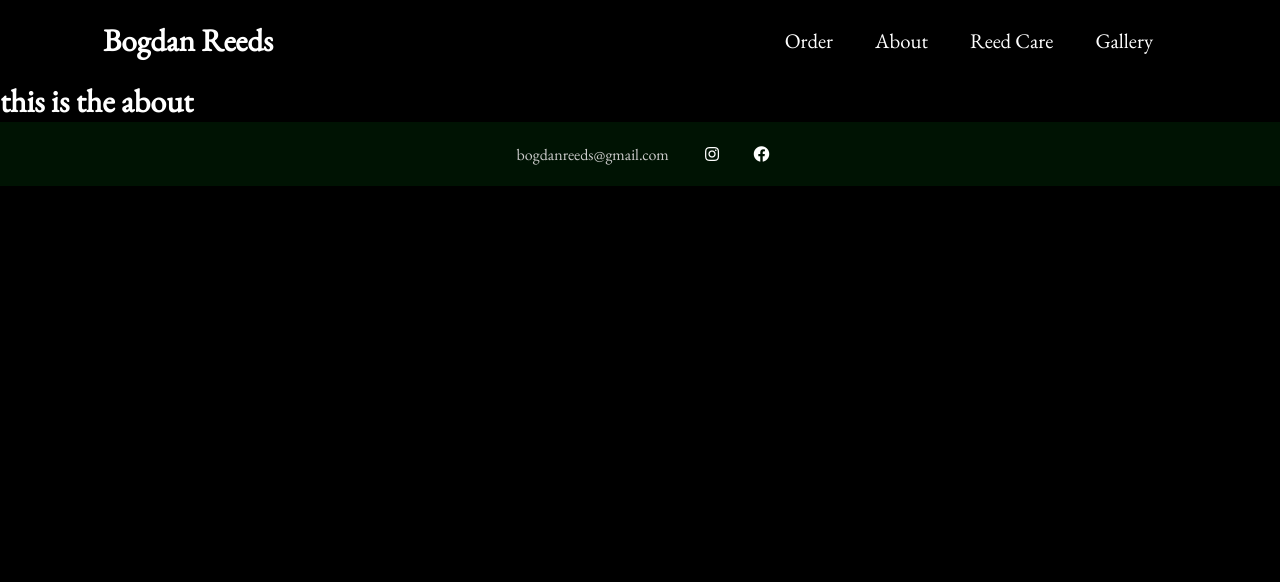
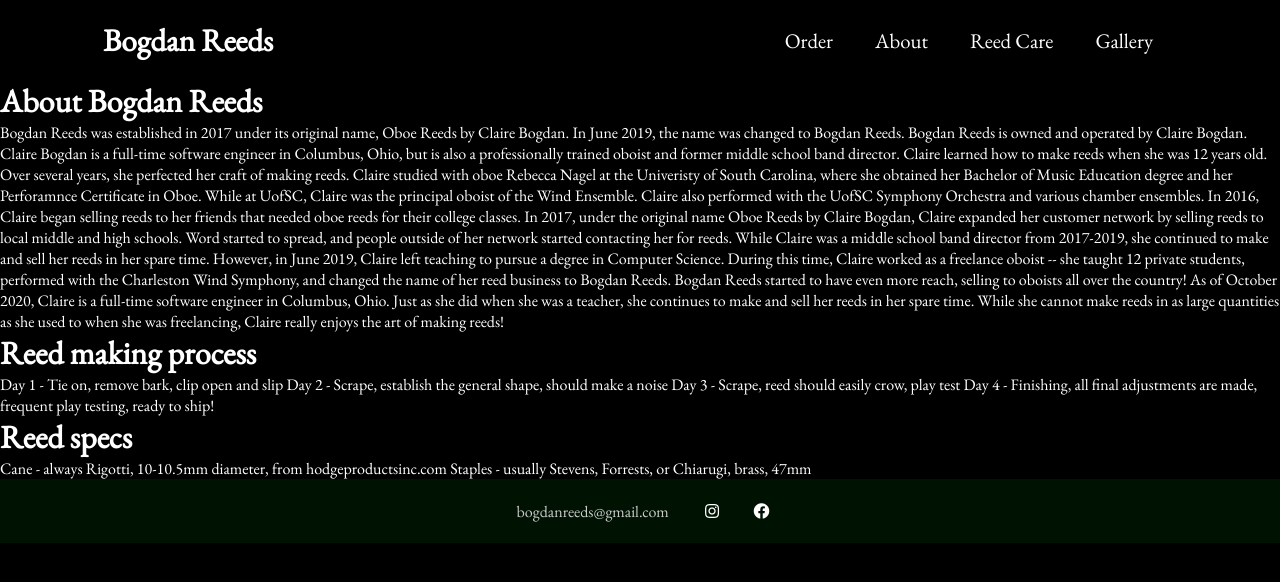
Before and after one commit to clairebogdan/bogdanreeds_website, a React (Create React App) app: page /about in a window 1280 px wide. Shown: the top 582 px of the page. Built offline with nearby package versions, Linux system fonts and the light colour scheme.

Commit message:
Added info to about page, edited quotes on Home, edited description on Order

```diff
--- a/src/components/pages/About.js
+++ b/src/components/pages/About.js
@@ -4,7 +4,48 @@ import '../../App.css'
 export default function About() {
     return (
         <>
-        <h1>this is the about</h1>
+        <h1>About Bogdan Reeds</h1>
+        <p>Bogdan Reeds was established in 2017 under its original name, Oboe Reeds
+            by Claire Bogdan. In June 2019, the name was changed to Bogdan Reeds. Bogdan Reeds
+            is owned and operated by Claire Bogdan. Claire Bogdan is a full-time software engineer
+            in Columbus, Ohio, but is also a professionally trained oboist and former middle school
+            band director.
+
+            Claire learned how to make reeds when she was 12 years old. Over several years, she
+            perfected her craft of making reeds. Claire studied with oboe Rebecca Nagel at the
+            Univeristy of South Carolina, where she obtained her Bachelor of Music Education degree
+            and her Perforamnce Certificate in Oboe. While at UofSC, Claire was the principal oboist of the Wind Ensemble. Claire also performed
+            with the UofSC Symphony Orchestra and various chamber ensembles.
+
+            In 2016, Claire began selling reeds to her friends that needed oboe reeds for their
+            college classes. In 2017, under the original name Oboe Reeds by Claire Bogdan, Claire
+            expanded her customer network by selling reeds to local middle and high schools. Word
+            started to spread, and people outside of her network started contacting her for reeds.
+
+            While Claire was a middle school band director from 2017-2019, she continued to make and sell
+            her reeds in her spare time. However, in June 2019, Claire left teaching to
+            pursue a degree in Computer Science. During this time, Claire worked as a freelance oboist --
+            she taught 12 private students, performed with the Charleston Wind Symphony, and changed the name
+            of her reed business to Bogdan Reeds. Bogdan Reeds started to have even more reach, selling to
+            oboists all over the country!
+
+            As of October 2020, Claire is a full-time software engineer in Columbus, Ohio. Just as she did when
+            she was a teacher, she continues to make and sell her reeds in her spare time. While she cannot
+            make reeds in as large quantities as she used to when she was freelancing, Claire really enjoys
+            the art of making reeds!
+        </p>
+
+        <h1>Reed making process</h1>
+        <p>Day 1 - Tie on, remove bark, clip open and slip
+            Day 2 - Scrape, establish the general shape, should make a noise
+            Day 3 - Scrape, reed should easily crow, play test
+            Day 4 - Finishing, all final adjustments are made, frequent play testing, ready to ship!
+        </p>
+        <h1>Reed specs</h1>
+        <p>Cane - always Rigotti, 10-10.5mm diameter, from hodgeproductsinc.com
+            Staples - usually Stevens, Forrests, or Chiarugi, brass, 47mm
+
+        </p>
         </>
     );
 }
--- a/src/components/pages/Home.js
+++ b/src/components/pages/Home.js
@@ -12,7 +12,7 @@ export default function Home() {
             <div className="quote">
                 "Hey these reeds are good"
                 <br/>
-                <span className='sig'>- Joe Bob, band director</span>
+                <span className='sig'>- Burke Mounts, oboist</span>
             </div>
         </div>
 
@@ -20,7 +20,7 @@ export default function Home() {
             <div className="quote">
                 "I love them"
                 <br/>
-                <span className='sig'>- Ann Duit, professional oboist</span>
+                <span className='sig'>- Ava Terzulli, high school oboist</span>
             </div>
         </div>
 
@@ -28,7 +28,7 @@ export default function Home() {
             <div className="quote">
                 "Great reeds everytime!"
                 <br/>
-                <span className='sig'>- Parker Keen, high school oboist</span>
+                <span className='sig'>- Meredith Melven, middle school band director</span>
             </div>
         </div>
 
--- a/src/components/pages/Order.js
+++ b/src/components/pages/Order.js
@@ -15,9 +15,15 @@ export default function Order() {
             <p>Start your Bogdan Reeds order by filling out the email form below!
                 <br/><br/>
                 Once I receive your email, I will let you know if I can complete your order request.
-                Your order will be completed once we correspond over email to exchange payment information.
+                Please note that I am a full-time software engineer and I make reeds in my spare time.
+                Your order request will be finalized once we correspond over email.
+
                 <br/><br/>
-                Reeds are $25 each. Standard shipping is $5, and priority shipping is $8.
+                Reeds are $25 each
+                <br/><br/>
+                Standard shipping - $5
+                <br/>
+                Priority shipping - $8
             </p>
         </div>
 
--- a/src/components/styles/Order.css
+++ b/src/components/styles/Order.css
@@ -6,8 +6,8 @@
 }
 
 .order-desc {
-    margin-left: 10%;
-    margin-right: 10%;
+    margin-left: 20%;
+    margin-right: 20%;
     margin-top: 5%;
     font-size: 24px;
     text-align: center;
```
